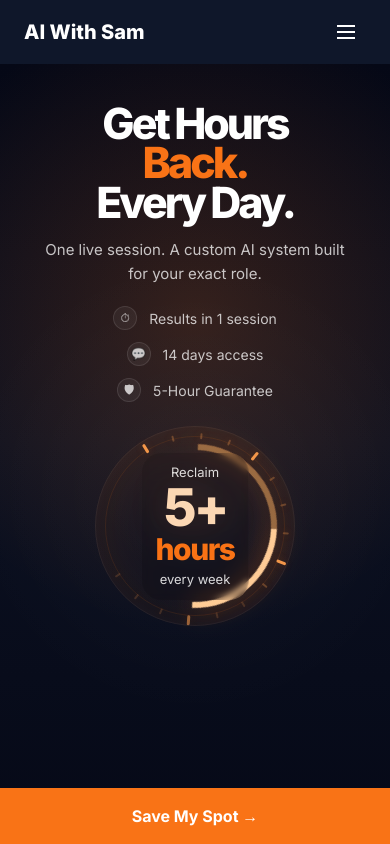
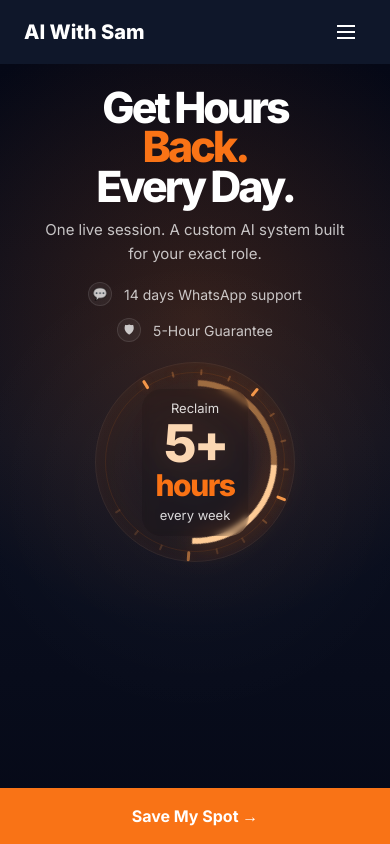
Before and after one commit to samkershner1234-aisk/ai-with-sam, a React (Vite) app: page / in a window 390 px wide. Shown: the top 844 px of the page. Built offline with nearby package versions, Linux system fonts and the light colour scheme.

Commit message:
Update Hero component layout and badge text

```diff
--- a/src/components/landing/Hero.jsx
+++ b/src/components/landing/Hero.jsx
@@ -3,8 +3,7 @@ import { motion } from "framer-motion";
 import { CTA_URL } from "./constants";
 
 const badges = [
-  { icon: "⏱", text: "Results in 1 session" },
-  { icon: "💬", text: "14 days access" },
+  { icon: "💬", text: "14 days WhatsApp support" },
   { icon: "🛡", text: "5-Hour Guarantee" },
 ];
 
@@ -25,13 +24,11 @@ export default function Hero() {
     <div className="relative flex items-center justify-center"
       style={{ width: clockSize, height: clockSize }}>
 
-      {/* Outer rings */}
       <div className="absolute rounded-full border border-white/5"
         style={{ width: clockSize, height: clockSize }} />
       <div className="absolute rounded-full border border-[#F97316]/10"
         style={{ width: clockSize * 0.9, height: clockSize * 0.9 }} />
 
-      {/* Spinning arc */}
       <motion.div
         animate={{ rotate: 360 }}
         transition={{ duration: 52, repeat: Infinity, ease: "linear" }}
@@ -43,7 +40,6 @@ export default function Hero() {
         }}
       />
 
-      {/* Tick marks */}
       <div className="absolute" style={{ width: clockSize * 0.86, height: clockSize * 0.86 }}>
         {Array.from({ length: 16 }).map((_, i) => {
           const angle = -122 + i * 18;
@@ -68,7 +64,6 @@ export default function Hero() {
         })}
       </div>
 
-      {/* Center copy */}
       <motion.div
         initial={{ opacity: 0, y: 10 }}
         animate={{ opacity: 1, y: 0 }}
@@ -79,27 +74,23 @@ export default function Hero() {
         <div style={{ fontSize: isMobile ? 13 : 22, color: "rgba(255,255,255,0.85)" }}>
           Reclaim
         </div>
-        <div
-          style={{
+        <div style={{
           fontSize: isMobile ? 52 : 110,
           fontWeight: 900,
           lineHeight: 1,
           letterSpacing: "-0.06em",
           color: "#FBD7B3",
           filter: "drop-shadow(0 0 18px rgba(249,115,22,0.18))",
-          }}
-        >
+        }}>
           5+
         </div>
-        <div
-          style={{
+        <div style={{
           fontSize: isMobile ? 30 : 66,
           fontWeight: 800,
           lineHeight: 1,
           letterSpacing: "-0.05em",
           color: "#F97316",
-          }}
-        >
+        }}>
           hours
         </div>
         <div style={{ marginTop: 6, fontSize: isMobile ? 13 : 22, color: "rgba(255,255,255,0.84)" }}>
@@ -117,22 +108,19 @@ export default function Hero() {
       <div className="absolute inset-0 bg-[radial-gradient(circle_at_50%_50%,rgba(255,255,255,0.03)_0%,transparent_50%)]" />
 
       {/* ── MOBILE layout ── */}
-      <div className="relative flex flex-col items-center px-6 pt-10 pb-6 text-center md:hidden">
+      <div className="relative flex flex-col items-center px-6 pt-6 pb-4 text-center md:hidden">
 
-        {/* Headline */}
         <h1 className="text-[clamp(40px,11vw,64px)] font-black leading-[0.92] tracking-[-0.07em]">
           <span className="block text-white">Get Hours</span>
           <span className="block"><span className="text-[#F97316]">Back.</span></span>
           <span className="block text-white">Every Day.</span>
         </h1>
 
-        {/* Subtext */}
-        <p className="mt-4 max-w-xs text-[15px] leading-6 text-white/75">
+        <p className="mt-3 max-w-xs text-[15px] leading-6 text-white/75">
           One live session. A custom AI system built for your exact role.
         </p>
 
-        {/* Badges */}
-        <div className="mt-5 flex flex-col items-center space-y-3">
+        <div className="mt-4 flex flex-col items-center space-y-3">
           {badges.map((b) => (
             <div key={b.text} className="flex items-center gap-3 text-[14px] text-white/75">
               <span className="grid h-6 w-6 place-items-center rounded-full border border-white/10 bg-white/5 text-xs">
@@ -143,8 +131,7 @@ export default function Hero() {
           ))}
         </div>
 
-        {/* Clock — directly below badges, visible above fold */}
-        <div className="mt-6 flex items-center justify-center">
+        <div className="mt-5 flex items-center justify-center">
           {ClockGraphic}
         </div>
       </div>
@@ -153,7 +140,6 @@ export default function Hero() {
       <div className="relative mx-auto hidden min-h-screen w-full max-w-[1440px] items-center md:flex md:px-14 md:py-16">
         <div className="grid w-full grid-cols-[1.05fr_0.95fr] items-center gap-10">
 
-          {/* Left: text */}
           <div className="z-10 max-w-3xl">
             <h1 className="max-w-2xl text-[clamp(44px,6.8vw,100px)] font-black leading-[0.92] tracking-[-0.07em]">
               <span className="block text-white">Get Hours</span>
@@ -177,7 +163,6 @@ export default function Hero() {
             </div>
           </div>
 
-          {/* Right: clock */}
           <div className="flex items-center justify-center">
             {ClockGraphic}
           </div>
```
Lines whose indentation alone changed are shown as unchanged.
